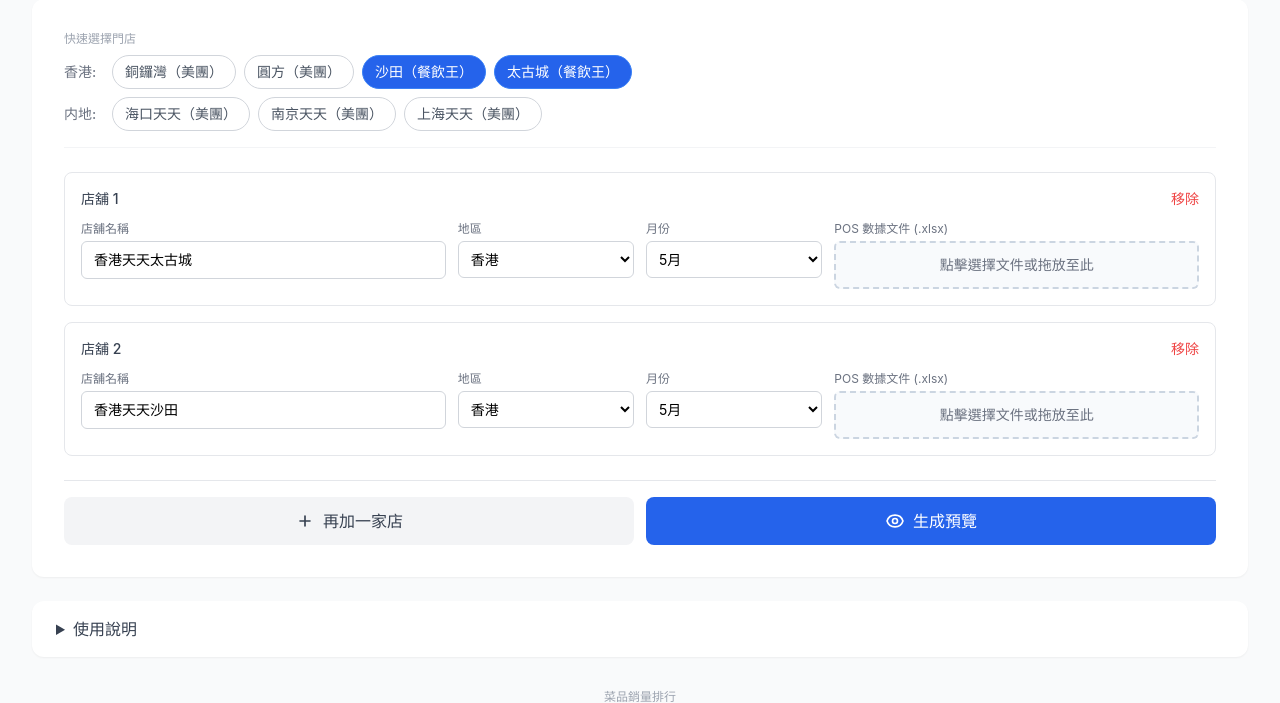
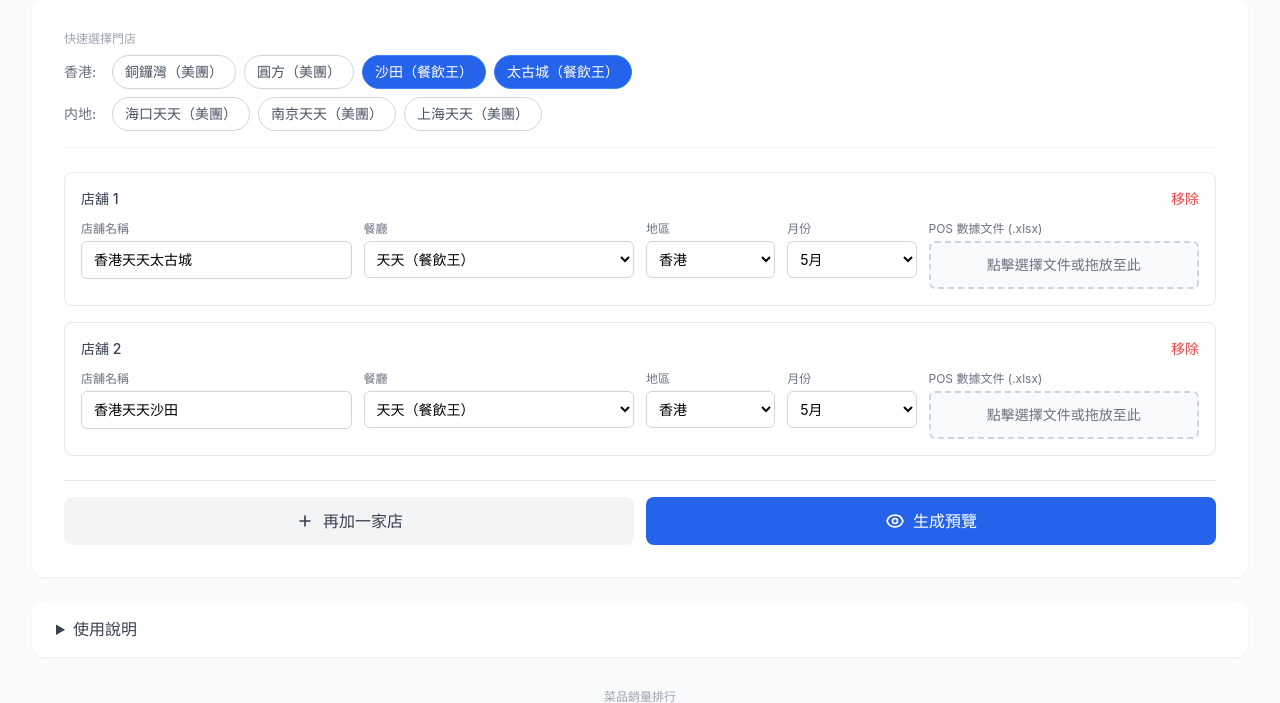
Before and after one commit to 0619patrick/menu-ranking, a Flask app: page / in a window 1280 px wide. Shown: the part 137-840 px from the top of the page. Run offline with Flask 3, Linux system fonts and the light colour scheme; some libraries are stand-ins or nearby versions.

Commit message:
每家店加「餐廳」下拉框, 可见且可改菜单+POS
修复完「+再加一家店」跟随当前 tab 的 bug 之后, 仍然存在「用户看不
到/改不了某家店用的是哪个菜单」的 UX 缺陷。补一个 7 项的预设下拉,
直接列出所有 (菜单 × POS) 组合, 选哪个就用哪个:

- 天天（餐飲王 / 美團）
- 天天 Plus⁺ 内地（美團）
- 阿城鵝肉（餐飲王 / 内地美團）
- 四季芬芳（餐飲王）
- 中環泰菜（餐飲王）

下拉 change 时同步隐藏的 restaurant_type + pos_type input, 表单
提交逻辑不变, 与后端字段完全兼容。

grid 由 6 列扩到 8 列 (店名 2 + 餐廳 2 + 地區 1 + 月份 1 + 文件 2)。

Co-Authored-By: Claude Opus 4.7 <noreply@anthropic.com>

```diff
--- a/app/templates/index.html
+++ b/app/templates/index.html
@@ -170,12 +170,27 @@ function escHtml(str) {
 
 // ===== 店铺卡片 =====
 
+// 餐廳预设：每个 = 一种 (菜单, POS) 组合。下拉一选, 自动设好 hidden restaurant+pos
+const RESTAURANT_PRESETS = [
+  { key: 'tiantian.canyinwang',    label: '天天（餐飲王）',       rest: 'tiantian',    pos: 'canyinwang' },
+  { key: 'tiantian.meituan',       label: '天天（美團）',          rest: 'tiantian',    pos: 'meituan'    },
+  { key: 'tiantian_cn.meituan',    label: '天天 Plus⁺ 内地（美團）', rest: 'tiantian_cn', pos: 'meituan'    },
+  { key: 'acheng.canyinwang',      label: '阿城鵝肉（餐飲王）',     rest: 'acheng',      pos: 'canyinwang' },
+  { key: 'acheng_cn.meituan',      label: '阿城鵝肉 内地（美團）',   rest: 'acheng_cn',   pos: 'meituan'    },
+  { key: 'sijifenfang.canyinwang', label: '四季芬芳（餐飲王）',     rest: 'sijifenfang', pos: 'canyinwang' },
+  { key: 'taicai.canyinwang',      label: '中環泰菜（餐飲王）',     rest: 'taicai',      pos: 'canyinwang' },
+];
+
 function createShopCard(idx, defaultName, restaurant, pos, region = '香港', month = null) {
   if (month == null) month = new Date().getMonth() + 1;  // 默认当前月
   const monthOpts = Array.from({length: 12}, (_, i) =>
     `<option value="${i+1}" ${i+1 === month ? 'selected' : ''}>${i+1}月</option>`).join('');
   const regionOpts = ['香港','内地'].map(r =>
     `<option value="${r}" ${r === region ? 'selected' : ''}>${r}</option>`).join('');
+  const restOpts = RESTAURANT_PRESETS.map(p => {
+    const sel = (p.rest === restaurant && p.pos === pos) ? 'selected' : '';
+    return `<option value="${p.key}" ${sel}>${p.label}</option>`;
+  }).join('');
   return `
     <div class="shop-card border border-gray-200 rounded-lg p-4" data-idx="${idx}">
       <input type="hidden" name="shop_restaurant_${idx}" value="${restaurant}">
@@ -184,12 +199,19 @@ function createShopCard(idx, defaultName, restaurant, pos, region = '香港', mo
         <span class="text-sm font-medium text-gray-700">店舖 ${idx + 1}</span>
         <button type="button" class="remove-shop-btn text-red-500 hover:text-red-700 text-sm" data-idx="${idx}">移除</button>
       </div>
-      <div class="grid grid-cols-1 md:grid-cols-6 gap-3">
+      <div class="grid grid-cols-1 md:grid-cols-8 gap-3">
         <div class="md:col-span-2">
           <label class="block text-xs text-gray-500 mb-1">店舖名稱</label>
           <input type="text" name="shop_name_${idx}" value="${defaultName}"
             placeholder="例: 太古" required
             class="w-full px-3 py-2 border border-gray-300 rounded-md focus:outline-none focus:ring-2 focus:ring-blue-500 text-sm">
+        </div>
+        <div class="md:col-span-2">
+          <label class="block text-xs text-gray-500 mb-1">餐廳</label>
+          <select name="shop_preset_${idx}" data-idx="${idx}"
+            class="restaurant-select w-full px-2 py-2 border border-gray-300 rounded-md text-sm bg-white focus:outline-none focus:ring-2 focus:ring-blue-500">
+            ${restOpts}
+          </select>
         </div>
         <div class="md:col-span-1">
           <label class="block text-xs text-gray-500 mb-1">地區</label>
@@ -230,6 +252,20 @@ function attachShopEvents() {
     btn.onclick = function () {
       document.querySelector(`.shop-card[data-idx="${this.dataset.idx}"]`)?.remove();
       updateRemoveButtons();
+    };
+  });
+  // 餐廳下拉切换 → 同步隐藏的 restaurant_type + pos_type
+  document.querySelectorAll('.restaurant-select').forEach(sel => {
+    sel.onchange = function () {
+      const card = this.closest('.shop-card');
+      if (!card) return;
+      const idx = card.dataset.idx;
+      const preset = RESTAURANT_PRESETS.find(p => p.key === this.value);
+      if (!preset) return;
+      const restInput = card.querySelector(`input[name="shop_restaurant_${idx}"]`);
+      const posInput  = card.querySelector(`input[name="shop_pos_${idx}"]`);
+      if (restInput) restInput.value = preset.rest;
+      if (posInput)  posInput.value  = preset.pos;
     };
   });
   document.querySelectorAll('.file-input').forEach(input => {
```
